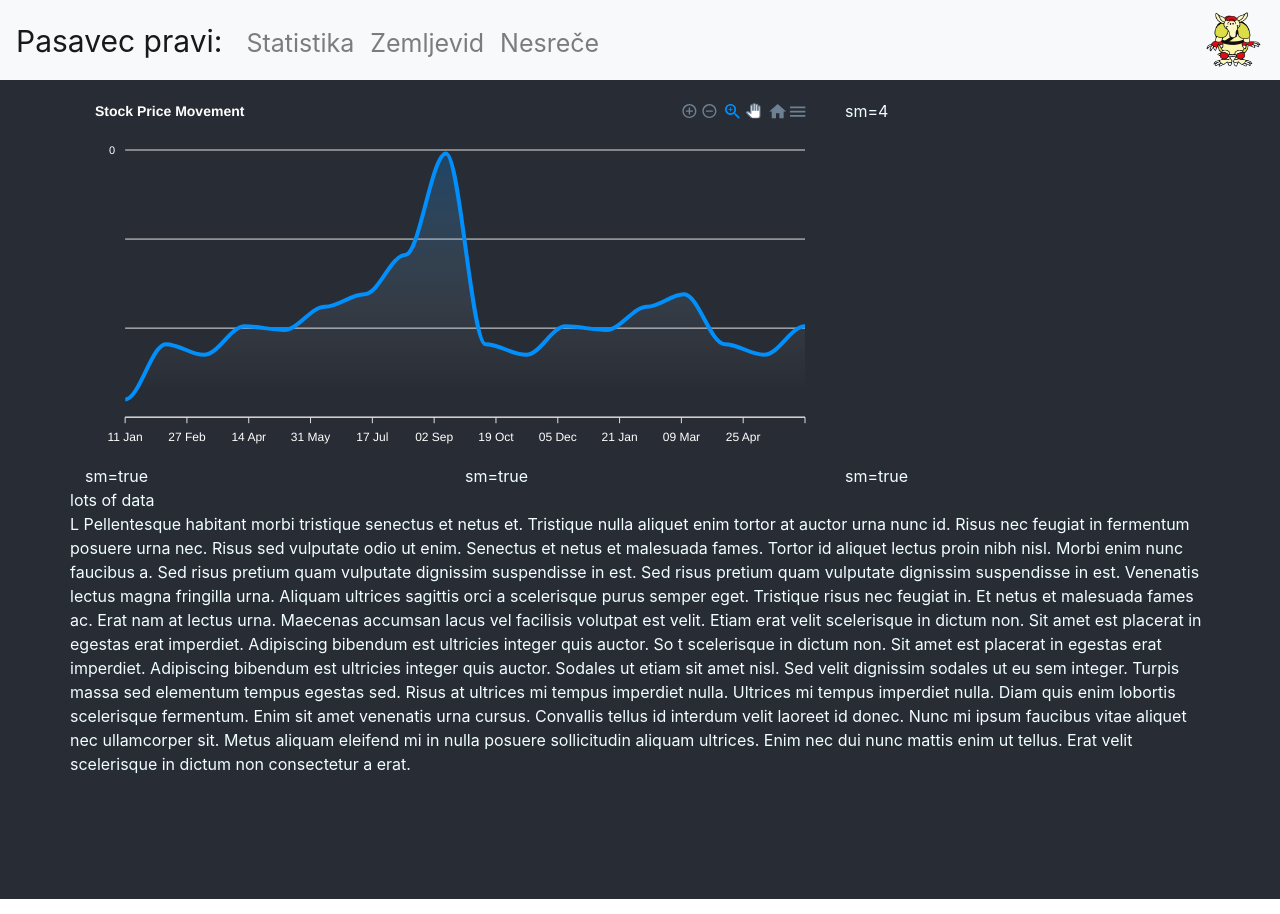
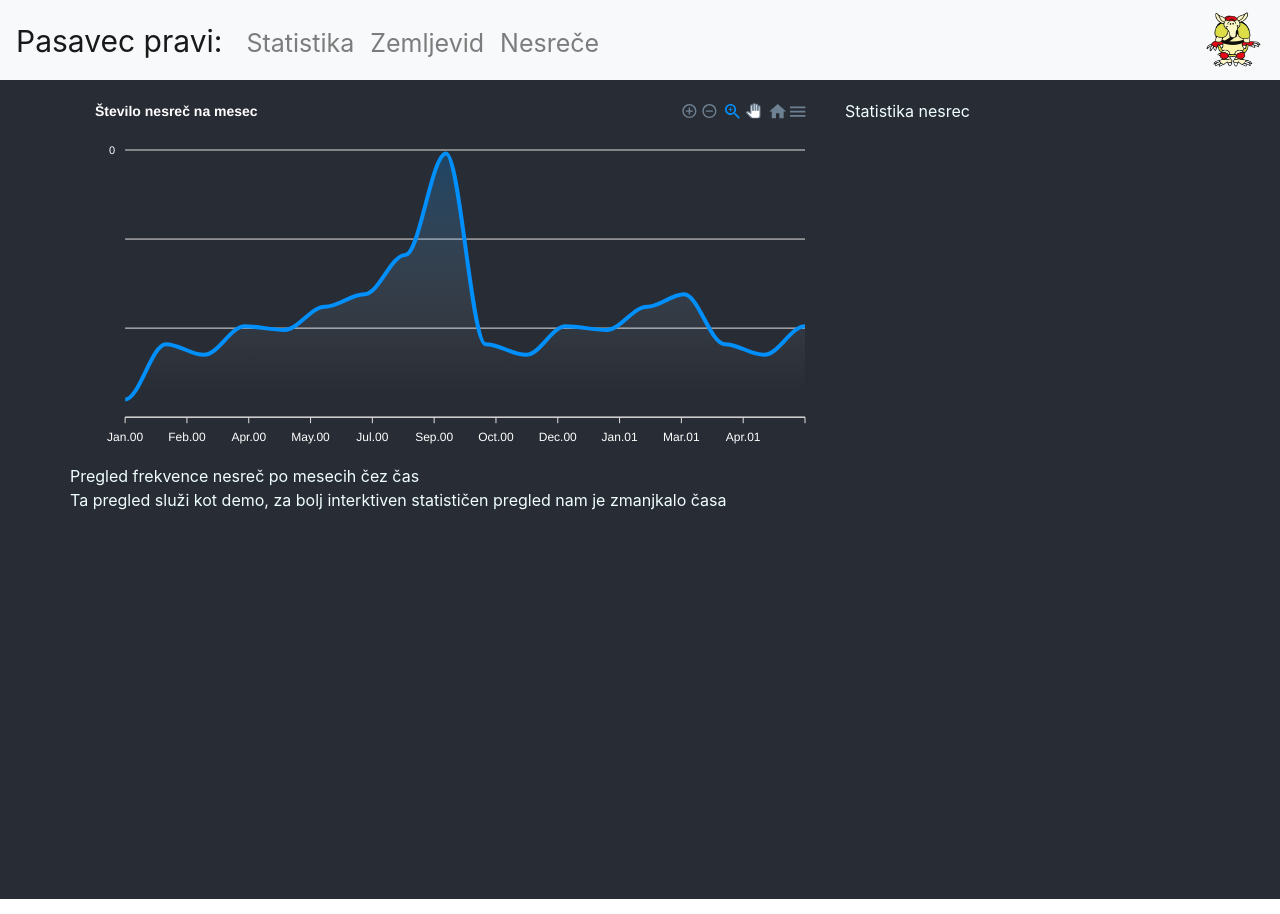
Before and after one commit to LukaAvbreht/dragonhack_AFLabs_frontend, a React (Create React App) app: page /stat in a window 1280 px wide. Built offline with nearby package versions, Linux system fonts and the light colour scheme.

Commit message:
added graph for accident frequency with some additional data

```diff
--- a/src/Components/Graphs/AccidentFrequency.js
+++ b/src/Components/Graphs/AccidentFrequency.js
@@ -1,16 +1,14 @@
-import React from "react";
+import React, {useState} from "react";
 import ReactApexChart from 'react-apexcharts'
 
 import './Graphs.css'
+import apiClient from "../../api/ApiClient";
 
-class AccidentFrequencyGraph extends React.Component {
-    constructor(props) {
-        super(props);
+function AccidentFrequencyGraph(props) {
 
-        this.state = {
-
+    const state = {
             series: [{
-                name: 'XYZ MOTORS',
+                name: 'Število nesreč',
                 data: [10, 41, 35, 51, 49, 62, 69, 91, 148, 41, 35, 51, 49, 62, 69, 41, 35, 51]
             }],
             options: {
@@ -36,7 +34,7 @@ class AccidentFrequencyGraph extends React.Component {
                 },
                 title: {
                     color: '#ffffff',
-                    text: 'Stock Price Movement',
+                    text: 'Število nesreč na mesec',
                     align: 'left'
                 },
                 fill: {
@@ -65,7 +63,7 @@ class AccidentFrequencyGraph extends React.Component {
                     tickAmount: 10,
                     labels: {
                         formatter: function(value, timestamp, opts) {
-                            return opts.dateFormatter(new Date(timestamp), 'dd MMM')
+                            return opts.dateFormatter(new Date(timestamp), 'MMM.yy')
                         }
                     }
                 },
@@ -78,22 +76,25 @@ class AccidentFrequencyGraph extends React.Component {
                     }
                 }
             },
+        };
 
+    async function fetchData(){
+        try {
+            const response = await apiClient.get("");
+            state.series.data = response.data.yaxis; // TODO
+            state.options.xaxis.categories = response.data.xaxis // TODO
+        }
+        catch (error) {
+            console.log(error);
+        }
 
-        };
     }
 
-    render() {
-        return (
-
-
+    return (
             <div id="chart" className='customtextc'>
-                <ReactApexChart options={this.state.options} series={this.state.series} type="area" height={350} />
+                <ReactApexChart options={state.options} series={state.series} type="area" height={350} />
             </div>
-
-
         );
-    }
 }
 
 export default AccidentFrequencyGraph;
--- a/src/Routes/Subroutes/SeznamNesrec.js
+++ b/src/Routes/Subroutes/SeznamNesrec.js
@@ -39,6 +39,16 @@ function SeznamNesrec() {
             {
                 Header: 'Vzrok nesreče',
                 accessor: 'vzrok_nesrece.ime',
+                width: 150,
+            },
+            {
+                Header: 'Tip ceste',
+                accessor: 'vrsta_vozisca.ime',
+                width: 150,
+            },
+            {
+                Header: 'Stanje prometa',
+                accessor: 'stanje_prometa.ime',
                 width: 150,
             },
             {
--- a/src/Routes/Subroutes/StatistikaNesrec.js
+++ b/src/Routes/Subroutes/StatistikaNesrec.js
@@ -12,23 +12,15 @@ function StatistikaNesrec() {
                         <AccidentFrequencyGraph />
                     </div>
                 </Col>
-                <Col sm={4}>sm=4</Col>
-            </Row>
-            <Row>
-                <Col sm>sm=true</Col>
-                <Col sm>sm=true</Col>
-                <Col sm>sm=true</Col>
-            </Row>
-            <Row>
-                lots of data
+                <Col sm={4}> Statistika nesrec </Col>
             </Row>
 
             <Row>
-                L
-                Pellentesque habitant morbi tristique senectus et netus et. Tristique nulla aliquet enim tortor at auctor urna nunc id. Risus nec feugiat in fermentum posuere urna nec. Risus sed vulputate odio ut enim. Senectus et netus et malesuada fames. Tortor id aliquet lectus proin nibh nisl. Morbi enim nunc faucibus a. Sed risus pretium quam vulputate dignissim suspendisse in est. Sed risus pretium quam vulputate dignissim suspendisse in est. Venenatis lectus magna fringilla urna. Aliquam ultrices sagittis orci a scelerisque purus semper eget. Tristique risus nec feugiat in. Et netus et malesuada fames ac. Erat nam at lectus urna. Maecenas accumsan lacus vel facilisis volutpat est velit.
+                Pregled frekvence nesreč po mesecih čez čas
+            </Row>
 
-                Etiam erat velit scelerisque in dictum non. Sit amet est placerat in egestas erat imperdiet. Adipiscing bibendum est ultricies integer quis auctor. So
-                t scelerisque in dictum non. Sit amet est placerat in egestas erat imperdiet. Adipiscing bibendum est ultricies integer quis auctor. Sodales ut etiam sit amet nisl. Sed velit dignissim sodales ut eu sem integer. Turpis massa sed elementum tempus egestas sed. Risus at ultrices mi tempus imperdiet nulla. Ultrices mi tempus imperdiet nulla. Diam quis enim lobortis scelerisque fermentum. Enim sit amet venenatis urna cursus. Convallis tellus id interdum velit laoreet id donec. Nunc mi ipsum faucibus vitae aliquet nec ullamcorper sit. Metus aliquam eleifend mi in nulla posuere sollicitudin aliquam ultrices. Enim nec dui nunc mattis enim ut tellus. Erat velit scelerisque in dictum non consectetur a erat.
+            <Row>
+                Ta pregled služi kot demo, za bolj interktiven statističen pregled nam je zmanjkalo časa
             </Row>
         </Container>
 
```
